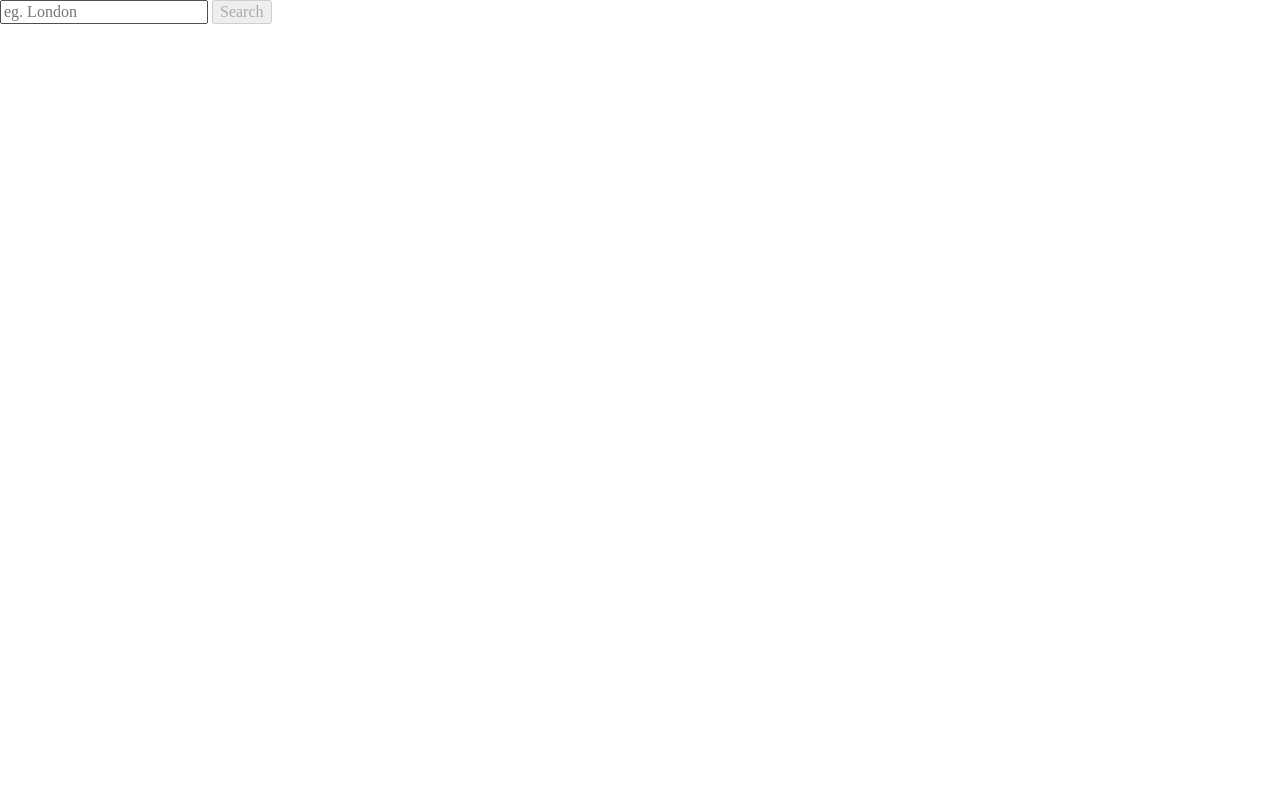
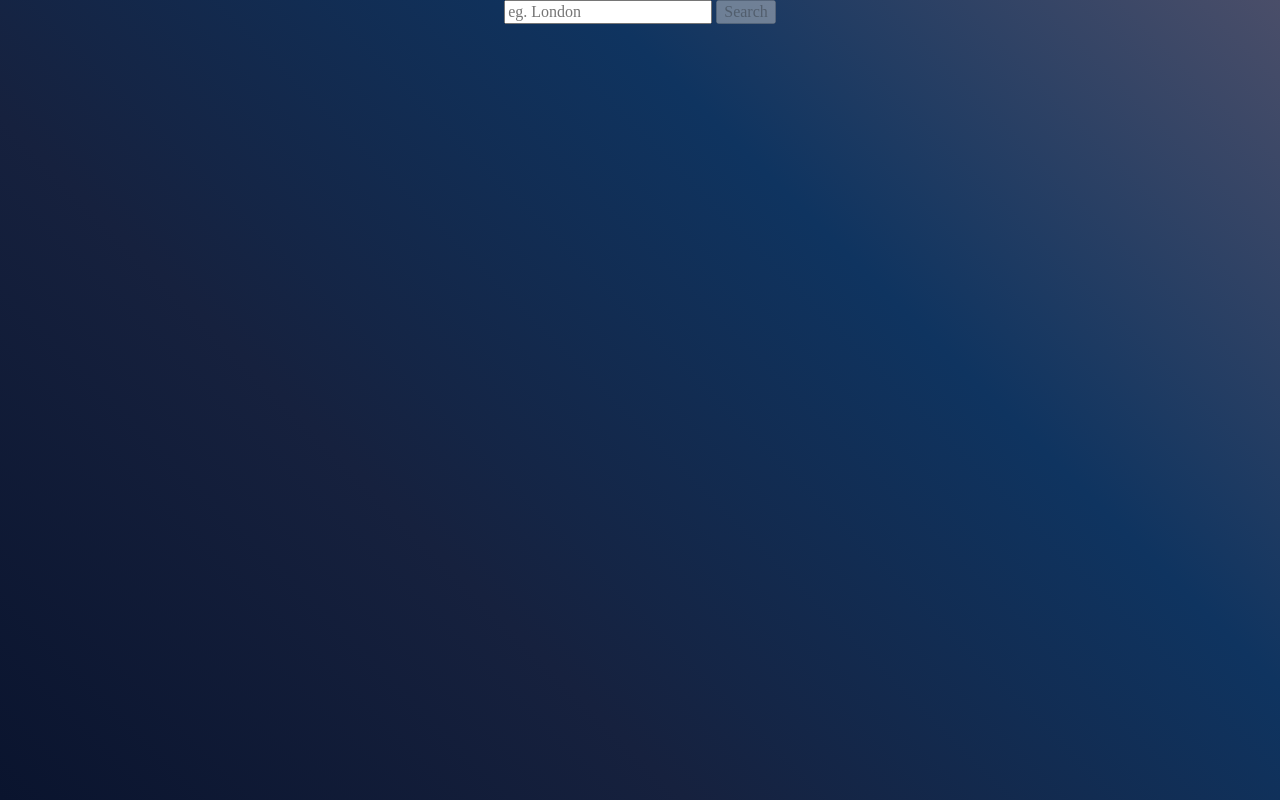
Before and after one commit to luscious-scoop/weather_app, a website built with webpack: page src/template.html in a window 1280 px wide. Built offline with nearby package versions, Linux system fonts and the light colour scheme.

Commit message:
feat: add body color

```diff
--- a/src/style.css
+++ b/src/style.css
@@ -70,3 +70,21 @@ h6 {
 }
 
 /* =====CSS RESET END ===== */
+
+:root {
+  --body-bg: linear-gradient(
+    45deg,
+    #0a142e,
+    #16213e 33%,
+    #0f3460 67%,
+    #4a4e69 100%
+  );
+}
+
+body {
+  background: var(--body-bg);
+  min-height: 100vh;
+  display: flex;
+  flex-direction: column;
+  align-items: center;
+}
```
